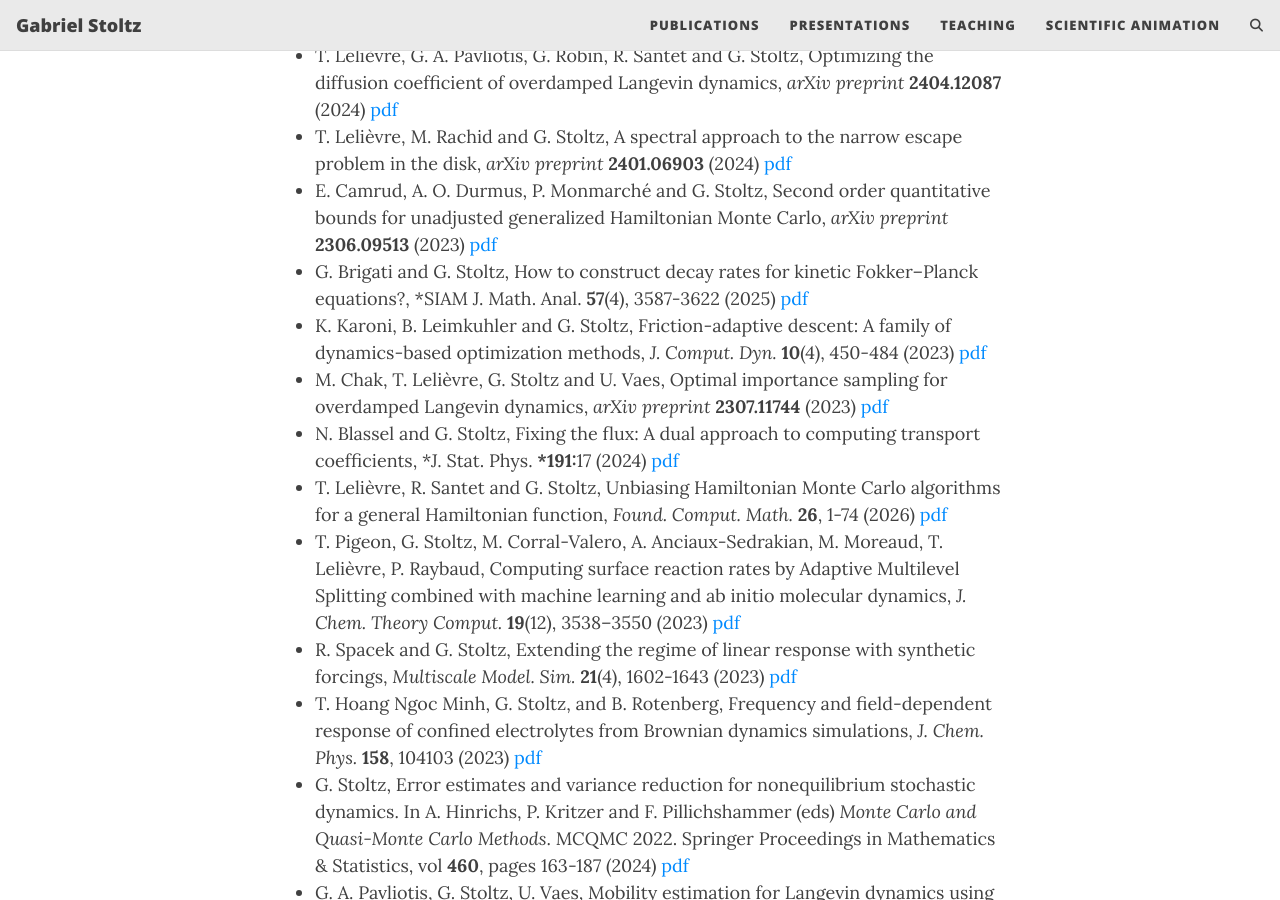
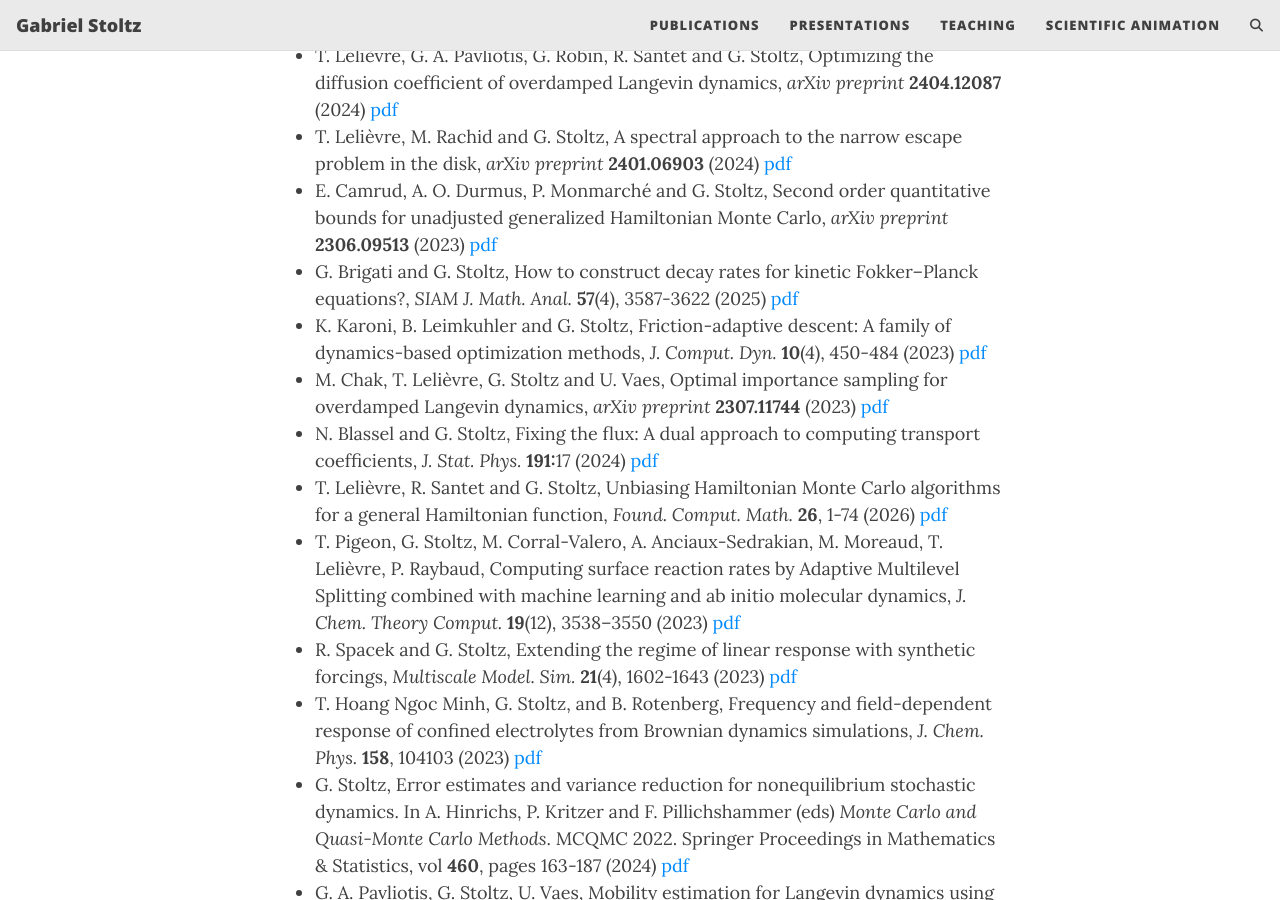
Before and after one commit to GabrielStoltz/GabrielStoltz.github.io, a Jekyll site: the page built from publications.md, in a window 1280 px wide and 900 px high, scrolled down 2000 px. Built offline with Jekyll 4.4.1, drawn with Linux system fonts in a browser that asks for light colours; comment, search, counter and statistics services are not loaded; our own code applies the rules of GitHub Pages for plain Markdown files; some of the changed text lies outside the part shown.

Commit message:
update publications

```diff
--- a/publications.md
+++ b/publications.md
@@ -32,12 +32,12 @@ Edited by G. Giacomin, S. Olla, E. Saada, H. Spohn and G. Stoltz, following up o
   - T. Lelièvre, M. Rachid and G. Stoltz, A spectral approach to the narrow escape problem in the disk, *arXiv preprint* **2401.06903** (2024)
   <a href="https://arxiv.org/abs/2401.06903" >pdf</a>
   - E. Camrud, A. O. Durmus, P. Monmarché and G. Stoltz, Second order quantitative bounds for unadjusted generalized Hamiltonian Monte Carlo, *arXiv preprint* **2306.09513** (2023) <a href="https://arxiv.org/abs/2306.09513" >pdf</a>
-  - G. Brigati and G. Stoltz, How to construct decay rates for kinetic Fokker--Planck equations?, *SIAM J. Math. Anal. **57**(4), 3587-3622 (2025) <a href="https://arxiv.org/abs/2302.14506" >pdf</a>
+  - G. Brigati and G. Stoltz, How to construct decay rates for kinetic Fokker--Planck equations?, *SIAM J. Math. Anal.* **57**(4), 3587-3622 (2025) <a href="https://arxiv.org/abs/2302.14506">pdf</a>
   - K. Karoni, B. Leimkuhler and G. Stoltz, Friction-adaptive descent: A family of dynamics-based optimization methods, *J. Comput. Dyn.* **10**(4), 450-484 (2023) <a href="https://arxiv.org/abs/2306.06738" >pdf</a>
   - M. Chak, T. Lelièvre, G. Stoltz and U. Vaes, Optimal importance sampling for overdamped Langevin dynamics, *arXiv preprint* **2307.11744** (2023) <a href="https://arxiv.org/abs/2307.11744" >pdf</a>
-  - N. Blassel and G. Stoltz, Fixing the flux: A dual approach to computing transport coefficients, *J. Stat. Phys. ***191:**17 (2024) <a href="https://arxiv.org/abs/2305.08224" >pdf</a>
+  - N. Blassel and G. Stoltz, Fixing the flux: A dual approach to computing transport coefficients, *J. Stat. Phys.* **191:**17 (2024) <a href="https://arxiv.org/abs/2305.08224" >pdf</a>
   - T. Lelièvre, R. Santet and G. Stoltz, Unbiasing Hamiltonian Monte Carlo algorithms for a general Hamiltonian function, *Found. Comput. Math.* **26**, 1-74 (2026) <a href="https://arxiv.org/abs/2303.15918" >pdf</a>
-  - T. Pigeon, G. Stoltz, M. Corral-Valero, A. Anciaux-Sedrakian, M. Moreaud, T. Lelièvre, P. Raybaud, Computing surface reaction rates by Adaptive Multilevel Splitting combined with machine learning and ab initio molecular dynamics, <span class="cit-title">*J. Chem. Theory Comput.*</span> **<span class="cit-volume">19</span>**<span class="cit-volume">(</span><span class="cit-issue">12)</span><span class="cit-pageRange">, 3538–3550 </span>(2023) <a href="https://arxiv.org/abs/2303.05993" >pdf</a>
+  - T. Pigeon, G. Stoltz, M. Corral-Valero, A. Anciaux-Sedrakian, M. Moreaud, T. Lelièvre, P. Raybaud, Computing surface reaction rates by Adaptive Multilevel Splitting combined with machine learning and ab initio molecular dynamics, *<span class="cit-title">J. Chem. Theory Comput.</span>* **<span class="cit-volume">19</span>**<span class="cit-volume">(</span><span class="cit-issue">12)</span><span class="cit-pageRange">, 3538–3550 </span>(2023) <a href="https://arxiv.org/abs/2303.05993" >pdf</a>
   - R. Spacek and G. Stoltz, Extending the regime of linear response with synthetic forcings, *Multiscale Model. Sim.* **21**(<span class="issue">4)</span>, <span class="page">1602-1643 </span>(2023) <a href="https://arxiv.org/abs/2303.03551" >pdf</a>
   - T. Hoang Ngoc Minh, G. Stoltz, and B. Rotenberg, Frequency and field-dependent response of confined electrolytes from Brownian dynamics simulations, *J. Chem. Phys.* **158**, 104103 (2023) <a href="https://arxiv.org/abs/2212.09481" >pdf</a>
   - G. Stoltz, Error estimates and variance reduction for nonequilibrium stochastic dynamics. In A. Hinrichs, P. Kritzer and F. Pillichshammer (eds) *Monte Carlo and Quasi-Monte Carlo Methods*. MCQMC 2022. Springer Proceedings in Mathematics &amp; Statistics, vol **460**, pages 163-187 (2024) <a href="https://arxiv.org/abs/2211.10717" >pdf</a>
@@ -45,7 +45,7 @@ Edited by G. Giacomin, S. Olla, E. Saada, H. Spohn and G. Stoltz, following up o
   - T. Lelièvre, G. Robin, I. Sekkat, G. Stoltz, and G. Victorino Cardoso, Generative methods for sampling transition paths in molecular dynamics, *ESAIM Proc. ***73**, 238-256 (2023) <a href="https://arxiv.org/abs/2205.02818" >pdf</a>
   - G. Stoltz, Computational statistical physics and hypocoercivity, *arXiv preprint* **2112.08221** (2021) <a href="https://arxiv.org/abs/2112.08221" >pdf</a>
   - P. Plechac, G. Stoltz and T. Wang, Martingale product estimators for sensitivity analysis in computational statistical physics, *IMA J. Numer. Anal.* **43**(6), 3430-3477 (2023) <a href="https://arxiv.org/abs/2112.00126" >pdf</a>
-  - I. Sekkat and G. Stoltz, Removing the mini-batching error in Bayesian inference using Adaptive Langevin dynamics, *J. Machin. Learn. Res. * **24**(329), 1-58 (2023) <a href="https://arxiv.org/abs/2105.10347" >pdf</a>
+  - I. Sekkat and G. Stoltz, Removing the mini-batching error in Bayesian inference using Adaptive Langevin dynamics, *J. Machin. Learn. Res.* **24**(329), 1-58 (2023) <a href="https://arxiv.org/abs/2105.10347" >pdf</a>
   - A. Durmus, A. Enfroy, E. Moulines and G. Stoltz, Uniform minorization condition and convergence bounds for discretizations of kinetic Langevin dynamics, *Ann. Inst. H. Poincaré Probab. Statist. ***61**(1), 629-664 (2025) <a href="https://arxiv.org/abs/2107.14542" >pdf</a>
   - E. Camrud, D. P. Herzog, G. Stoltz and M. Gordina, Weighted L2-contractivity of Langevin dynamics with singular potentials, *Nonlinearity ***35**(2), 998-1035 (2022) <a href="https://arxiv.org/abs/2104.10574" >pdf</a>
   - G. A. Pavliotis, G. Stoltz and U. Vaes, Scaling limits for the generalized Langevin equation, *Journal of Nonlinear Science* **31**, no.8 (2021) <a href="https://arxiv.org/abs/2007.16087" >pdf</a>
@@ -101,7 +101,7 @@ Edited by G. Giacomin, S. Olla, E. Saada, H. Spohn and G. Stoltz, following up o
   - T. Pigeon, G. Stoltz and T. Lelièvre, Approximating committor functions: Objective functions and training data sampling, *J. Chem. Phys.* **165** 184110 (2026) <a href="https://arxiv.org/abs/2607.21425" >pdf</a>
   - A. Karoni, R. Rajpal, B. Leimkuhler and G. Stoltz, Adaptive momentum and nonlinear damping for neural network training, *arXiv preprint* **2602.00334** (2026) <a href="https://arxiv.org/abs/2602.00334" >pdf</a>
   - A. Castellano, R. Béjaud, P. Richard, O. Nadeau, C. Duval, G. Geneste, G. Antonius, J. Bouchet, A. Levitt, G. Stoltz, F. Bottin, Machine learning assisted canonical sampling (MLACS), *Computer Physics Communications* **316** 109730 (2025) <a href="https://arxiv.org/abs/2412.15370" >pdf</a>
-  - T. Lelièvre, T. Pigeon, G. Stoltz and W. Zhang, Analyzing multimodal probability measures with autoencoders, *J. Phys. Chem. B*** 128**(11) 2607-2631 (2024) <a href="https://arxiv.org/abs/2310.03492" >pdf</a>
+  - T. Lelièvre, T. Pigeon, G. Stoltz and W. Zhang, Analyzing multimodal probability measures with autoencoders, *J. Phys. Chem. B* **128**(11) 2607-2631 (2024) <a href="https://arxiv.org/abs/2310.03492" >pdf</a>
   - Z. Belkacemi, M. Bianciotto, H. Minoux, T. Lelièvre, G. Stoltz and P. Gkeka, Autoencoders for dimensionality reduction in molecular dynamics: collective variable dimension, biasing and transition states, *J. Chem. Phys ***159**, 024122 (2023) <a href="https://arxiv.org/abs/2306.02935" >pdf</a>
   - A. Castellano, F. Bottin, J. Bouchet, A. Levitt, and G. Stoltz, Ab initio canonical sampling based on variational inference, *Phys. Rev. B* **106**, L161110 (2022) <a href="https://arxiv.org/abs/2210.11531" >pdf</a>
   - Z. Belkacemi, P. Gkeka, T. Lelièvre, G. Stoltz, Chasing collective variables using autoencoders and biased trajectories, *J. Chem. Theory Comput.* **18**(1), 59-78 (2022) <a href="https://arxiv.org/abs/2104.11061" >pdf</a>
```
